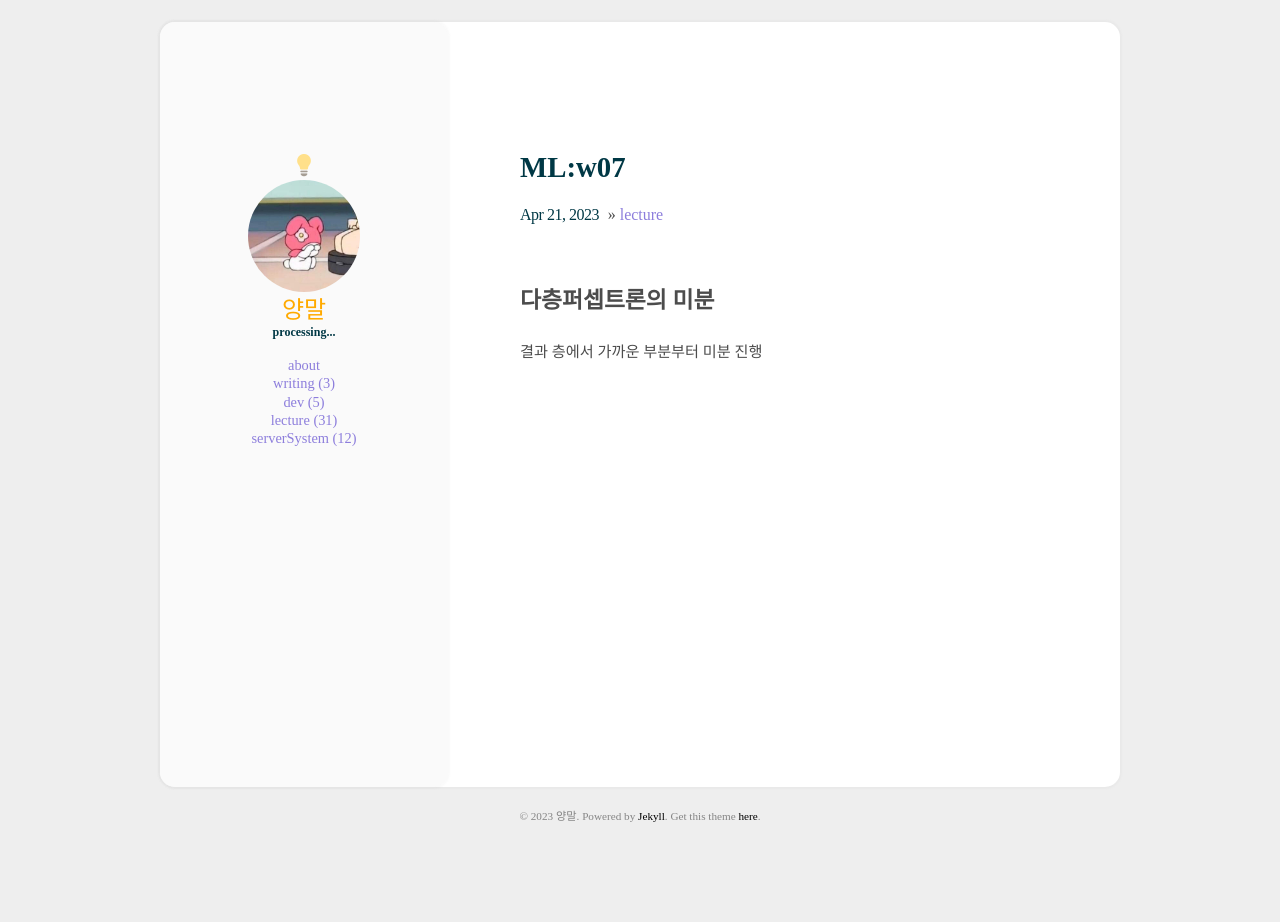
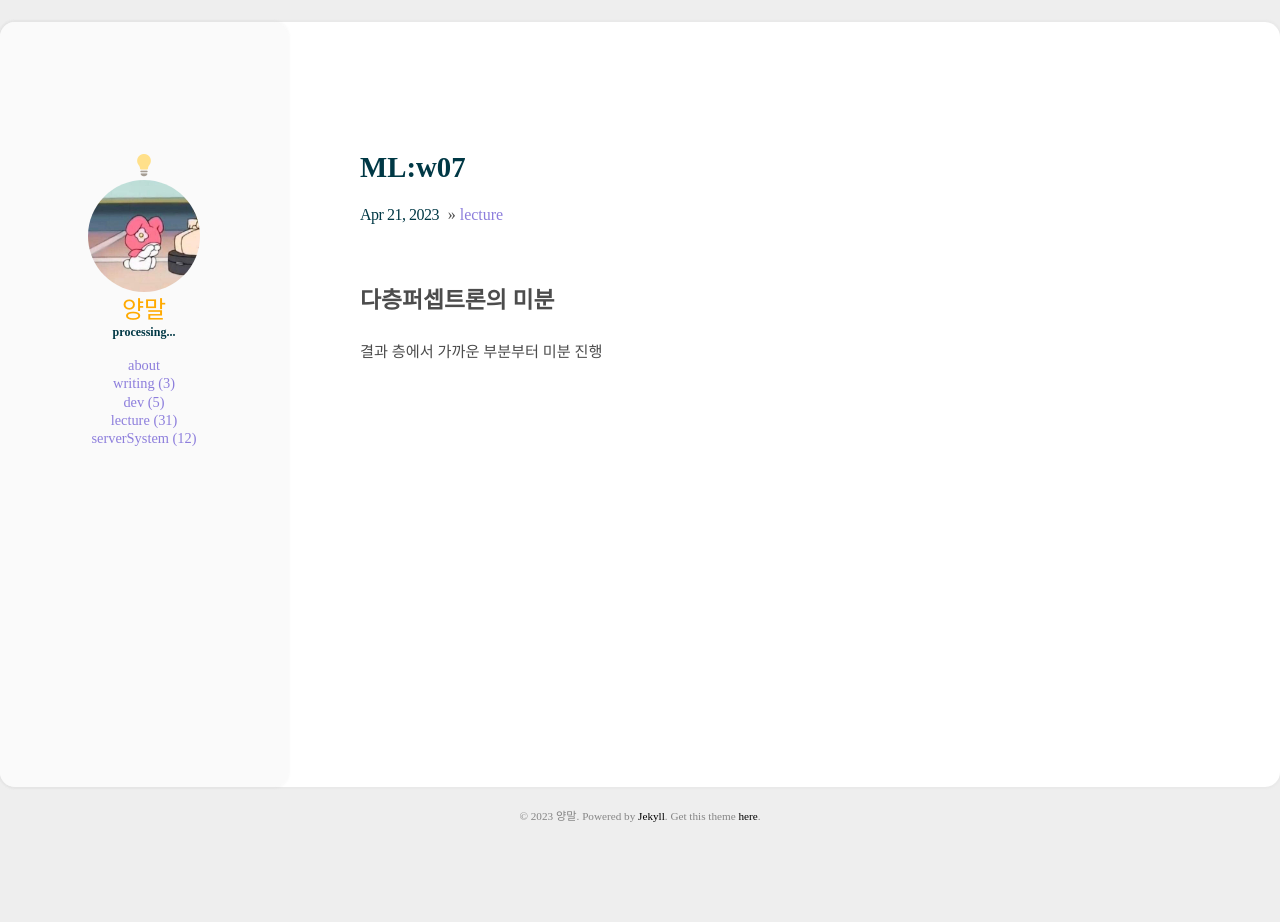
Before and after one commit to ywonchae1/ywonchae1.github.io, a Jekyll site: the page built from _posts/2023-04-21-ML_w07.md, in a window 1280 px wide. Built offline with Jekyll 4.4.1, drawn with Linux system fonts in a browser that asks for light colours; some web fonts are replaced.

Commit message:
mod: Widen

```diff
--- a/assets/css/main.scss
+++ b/assets/css/main.scss
@@ -153,7 +153,7 @@ img {
     @include breakpoint(medium) {
         margin-left: auto;
         margin-right: auto;
-        max-width: 960px;
+        max-width: 1440px; //here
         padding-top: 2.5rem;
     }
 
@@ -509,6 +509,7 @@ img {
     @include breakpoint(medium) {
         max-width: 33rem;
         margin-top: 5rem;
+		  margin-right: 5rem;
     }
 
     @include mobile-only {
@@ -568,7 +569,7 @@ img {
     h1,
     h2 {
         margin-top: 2rem;
-	line-height: 2.5rem;
+		  line-height: 2.5rem;
     }
 
     h3 {
@@ -583,7 +584,7 @@ img {
     }
 
     p {
-        max-width: 49rem;
+        //max-width: 49rem;
     }
 
     a {
```
